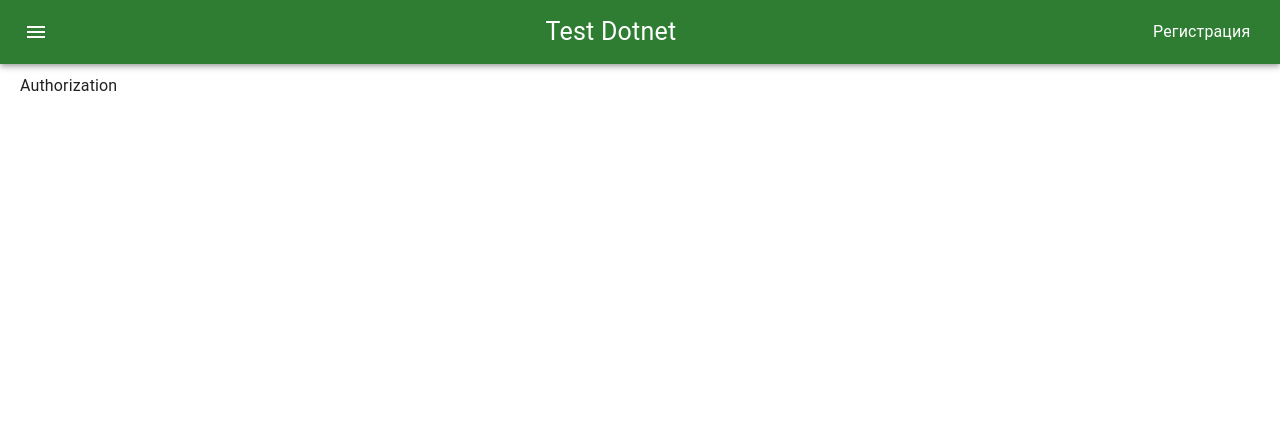
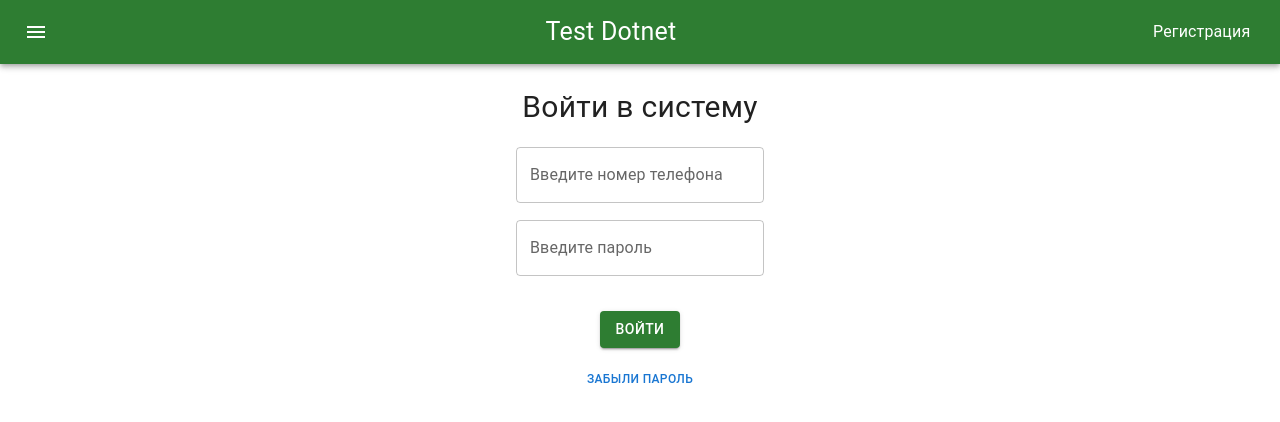
Before and after one commit to CheellDragon/task_bb_front, a React (Create React App) app: page / in a window 1280 px wide. Shown: the top 422 px of the page. Built offline with nearby package versions, Linux system fonts and the light colour scheme.

Commit message:
Верстка формы авторизаций

```diff
--- a/src/App.jsx
+++ b/src/App.jsx
@@ -3,6 +3,7 @@ import {useSelector} from 'react-redux';
 import Navigation from './containers/Navigation/Navigation';
 import {Routes, Route, BrowserRouter} from 'react-router-dom';
 import CreateContainer from './containers/CreateContainer/CreateContainer';
+import AuthorizationContainer from './containers/AuthorizationContainer/AuthorizationContainer';
 
 const App = () => {
     const {user} = useSelector(state => state.users);
@@ -10,7 +11,7 @@ const App = () => {
         <BrowserRouter>
             <Routes>
                 <Route path='/' element={<Navigation/>}>
-                    <Route index element={<div>Authorization</div>}/>
+                    <Route index element={<AuthorizationContainer/>}/>
                     <Route path='register' element={<div>register</div>}/>
                     <Route path='create' element={<CreateContainer/>}/>
                     <Route path='requests' element={<div>requests</div>}/>
--- /dev/null
+++ b/src/containers/AuthorizationContainer/AuthorizationContainer.jsx
@@ -0,0 +1,30 @@
+import './AuthorizationContainer.css';
+import { Box, TextField, Typography, Button } from '@mui/material';
+
+const AuthorizationContainer = () => {
+    return (
+        <div className='form'>
+            <div className="formContainer">
+                <Typography align="center" sx={{ mb: 2.2, fontSize: "30px" }}>Войти в систему</Typography>
+                <Box sx={{ display: "flex",flexDirection: "column", alignItems: "center",mb: 2.2  }}>
+                    <TextField
+                    id="filled-required"
+                    label="Введите номер телефона"
+                    defaultValue=""
+                    sx={{mb: 2.2}}
+                    />
+                    <TextField
+                    id="filled-required"
+                    label="Введите пароль"
+                    defaultValue=""
+                    sx={{mb: 2.2}}
+                    />
+                </Box>
+                <Button color="success" variant="contained" sx={{ mb: 2 }}>Войти</Button>
+                <Button color="primary" variant="text" sx={{ fontSize: "12px", padding: "5px" }}>Забыли пароль</Button>
+            </div>
+        </div>
+    )
+};
+
+export default AuthorizationContainer;
--- a/src/containers/CreateContainer/CreateContainer.jsx
+++ b/src/containers/CreateContainer/CreateContainer.jsx
@@ -1,4 +1,3 @@
-import './CreateContainer.css';
 import Create from '../../components/Create/Create';
 
 const CreateContainer = () => {
```
Also changed, not shown: src/containers/AuthorizationContainer/AuthorizationContainer.css (added).
